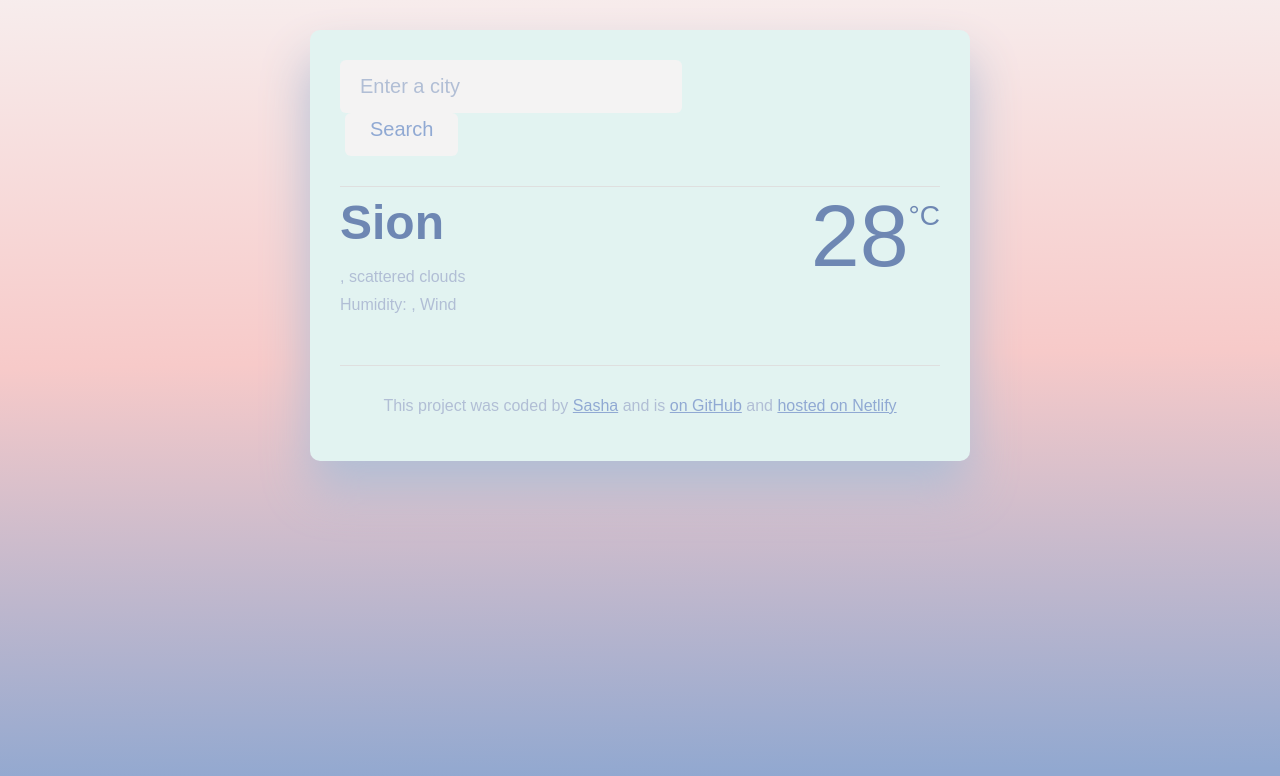
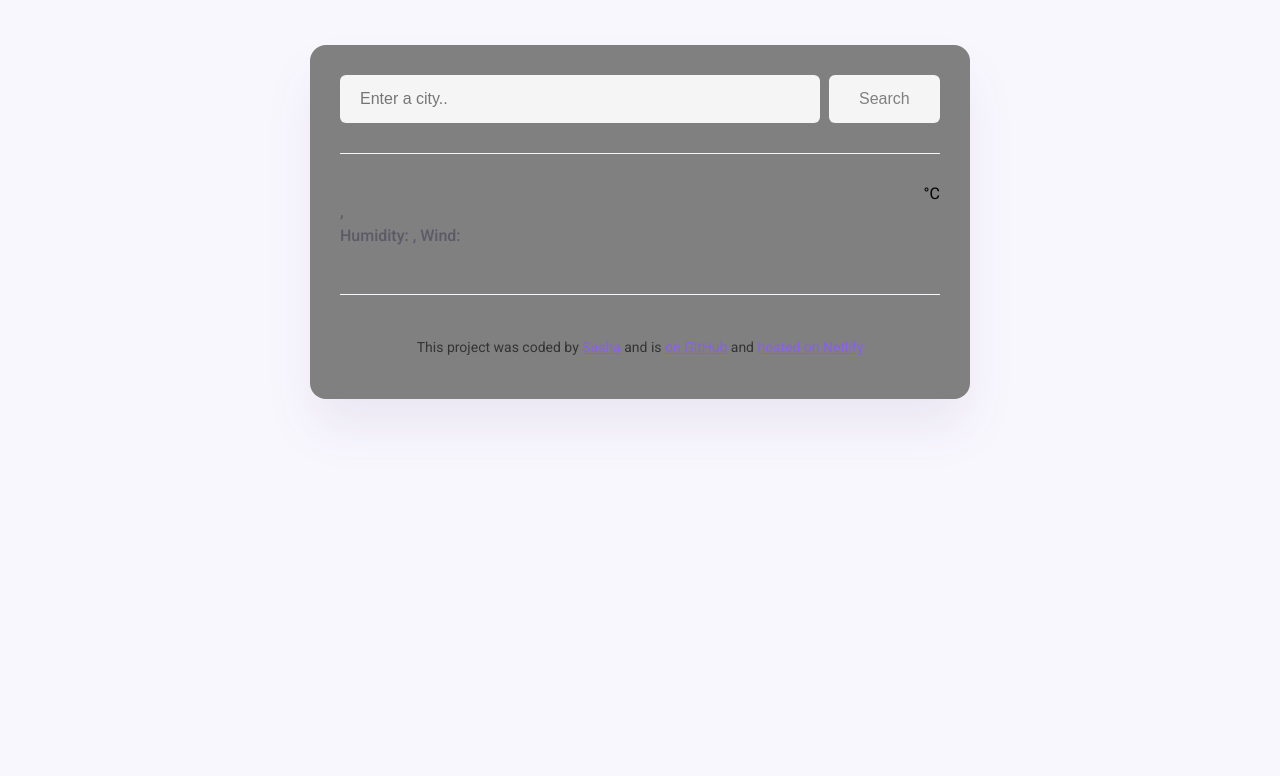
Before and after one commit to S-mic/weather-app, a plain HTML site: page index.html in a window 1280 px wide. Drawn offline with nearby package versions, Linux system fonts and the light colour scheme; no server answers.

Commit message:
finished

```diff
--- a/index.html
+++ b/index.html
@@ -16,32 +16,32 @@
  <body>
      <div class="weather-app">
       <header>
-        <form class="seach-form" id="search-form">
+        <form class="search-form" id="search-form">
           <input
             type="search"
-            placeholder="Enter a city"
+            placeholder="Enter a city.."
             required
             id="search-form-input"
-            class="search-input"
+            class="search-form-input"
           />
-          <input type="submit" value="Search" class="search-button" />
+          <input type="submit" value="Search" class="search-form-button" />
         </form>
       </header>
       <main>
         <div class="weather-app-data">
           <div>
-            <h1 class="weather-app-city" id="weather-app-city">Sion</h1>
+            <h1 class="weather-app-city" id="city"></h1>
             <p class="weather-app-details">
               <span id="time"></span>,
-              <span id="description">scattered clouds</span>
+              <span id="description"></span>
               <br />
-              Humidity: <strong id="humidity"></strong>, Wind
+              Humidity: <strong id="humidity"></strong>, Wind:
               <strong id="wind-speed"></strong>
             </p>
           </div>
-          <div class="weather-app-temp">
+          <div class="weather-app-temperature-container">
             <div id="icon"></div>
-            <div class="weather-app-temp-value" id="temperature">28</div>
+            <div class="weather-app-temperature" id="temperature"></div>
             <div class="weather-app-unit">°C</div>
           </div>
         </div>
--- a/script.js
+++ b/script.js
@@ -1,24 +1,21 @@
 function refreshWeather(response) {
   let temperatureElement = document.querySelector("#temperature");
   let temperature = response.data.temperature.current;
-  let cityElement = document.querySelector("#weather-app-city");
+  let cityElement = document.querySelector("#city");
   let descriptionElement = document.querySelector("#description");
   let humidityElement = document.querySelector("#humidity");
-  let windElement = document.querySelector("#wind-speed");
+  let windSpeedElement = document.querySelector("#wind-speed");
   let timeElement = document.querySelector("#time");
   let date = new Date(response.data.time * 1000);
-  let weatherIconElement = document.querySelector("#icon");
-
-  weatherIconElement.innerHTML = `<img src="${response.data.condition.icon_url}" class="weather-app-icon"/>`;
+  let iconElement = document.querySelector("#icon");
 
   cityElement.innerHTML = response.data.city;
   timeElement.innerHTML = formatDate(date);
   descriptionElement.innerHTML = response.data.condition.description;
+  humidityElement.innerHTML = `${response.data.temperature.humidity}%`;
+  windSpeedElement.innerHTML = `${response.data.wind.speed}km/h`;
   temperatureElement.innerHTML = Math.round(temperature);
-  humidityElement.innerHTML = `${response.data.temperature.humidity}%`;
-  windElement.innerHTML = `${response.data.wind.speed} km/h`;
-
-  getForecast(response.data.city);
+  iconElement.innerHTML = `<img src="${response.data.condition.icon_url}" class="weather-app-icon" />`;
 }
 
 function formatDate(date) {
@@ -34,66 +31,28 @@ function formatDate(date) {
     "Saturday",
   ];
   let day = days[date.getDay()];
+
   if (minutes < 10) {
     minutes = `0${minutes}`;
   }
+
   return `${day} ${hours}:${minutes}`;
 }
+
 function searchCity(city) {
-  let apiKey = "c945b1b3a38a7ed39dtf309fbc9oc934";
-  let apiUrl = `https://api.shecodes.io/weather/v1/current?query=${city}&key=${apiKey}&units=metric`;
+  let apiKey = "b2a5adcct04b33178913oc335f405433";
+  let apiUrl = `https://api.shecodes.io/weather/v1/current?query=${city}&key=${apiKey}`;
   axios.get(apiUrl).then(refreshWeather);
 }
 
 function handleSearchSubmit(event) {
   event.preventDefault();
   let searchInput = document.querySelector("#search-form-input");
+
   searchCity(searchInput.value);
 }
 
 let searchFormElement = document.querySelector("#search-form");
 searchFormElement.addEventListener("submit", handleSearchSubmit);
 
-function formatDay(timestamp) {
-  let date = new Date(timestamp * 1000);
-  let days = ["Sun", "Mon", "Tue", "Wed", "Thu", "Fri", "Sat"];
-
-  return days[date.getDay()];
-}
-
-function getForecast(city) {
-  let apiKey = "c945b1b3a38a7ed39dtf309fbc9oc934";
-  let apiUrl = `https://api.shecodes.io/weather/v1/forecast?query=${city}&key=${apiKey}&units=metric`;
-  axios(apiUrl).then(displayForecast);
-}
-function displayForecast(response) {
-  let forecastHtml = "";
-
-  response.data.daily.forEach(function (day, index) {
-    if (index < 5) {
-      forecastHtml =
-        forecastHtml +
-        `
-    <div class="weather-forecast-day">
-      <div class="weather-forecast-date">${formatDay(day.time)}</div>
-
-      <img src="${day.condition.icon_url}" class="weather-forecast-icon"/>
-
-      <div class="weather-forecast-temperatures">
-        <div class="weather-forecast-temperature">
-          <strong>${Math.round(day.temperature.maximum)}°C</strong>
-        </div>
-        <div class="weather-forecast-temperature">${Math.round(
-          day.temperature.minimum
-        )}°C</div>
-      </div>
-    </div>
-    `;
-    }
-  });
-
-  let forecastElement = document.querySelector("#forecast");
-  forecastElement.innerHTML = forecastHtml;
-}
-
 searchCity("Johannesburg");
--- a/style.css
+++ b/style.css
@@ -1,134 +1,95 @@
+body {
+  background-color: #f9f7fe;
+  font-family: "Roboto", sans-serif;
+}
+
 a {
-  color: #90a9d3;
-}
-body {
-  background: linear-gradient(
-    179.1deg,
-    rgb(247, 238, 238) -1.9%,
-    rgb(247, 202, 201) 44.9%,
-    rgb(145, 168, 208) 96.1%
-  );
-  background-attachment: fixed;
-  font-family: "Bebas Neue", sans-serif;
-}
-header{
-  display: flex;
-}
-footer {
-  border-top: 1px solid #dfdfdf;
-  color: #b1bed5;
-  padding: 15px 0 0 0;
-  text-align: center;
-}
-header {
-  border-bottom: 1px solid #dfdfdf;
-  padding: 0 0 30px 0;
-}
-input::placeholder {
-  color: #b1bed5;
-}
-.main {
-  padding: 30px 0;
-}
-.search-button {
-  background: #f4f3f3;
-  border: none;
-  border-radius: 6px;
-  color: #90a9d3;
-  font-family: "Bebas Neue", sans-serif;
-  font-size: 20px;
-  margin-left: 5px;
-  padding: 15px 25px;
-  padding-top: 5px;
-}
-.search-input {
-  background-color: #f4f3f3;
-  border: none;
-  border-radius: 6px;
-  color: #b1bed5;
-  font-family: "Bebas Neue", sans-serif;
-  font-size: 20px;
-  padding: 15px 20px;
-  width: 80%;
+  color: #885df1;
 }
 
 .weather-app {
-  background: #e2f3f1;
-  border-radius: 10px;
-  box-shadow: 0 30px 50px #b1bed5;
+  background: grey;
   max-width: 600px;
-  margin: 30px auto;
+  margin: 45px auto;
+  box-shadow: 0 30px 50px rgba(65, 50, 100, 0.08);
+  border-radius: 16px;
   padding: 30px;
 }
 
-.weather-app-city {
-  color: #6e87b3;
-  margin: 0;
-  font-size: 48px;
-  line-height: 48px;
-  margin-top: 12px;
+header {
+  border-bottom: 1px solid whitesmoke;
+  padding: 0 0 30px 0;
+}
+
+.search-form-input {
+  background-color: whitesmoke;
+  border: none;
+  border-radius: 6px;
+  width: 80%;
+  font-size: 16px;
+  padding: 15px 20px;
+}
+
+.search-form-button {
+  background: whitesmoke;
+  padding: 15px 30px;
+  border: none;
+  font-size: 16px;
+  margin-left: 5px;
+  border-radius: 6px;
+  color: grey;
+}
+
+main {
+  padding: 30px 0;
 }
 
 .weather-app-data {
   display: flex;
   justify-content: space-between;
 }
+
+.weather-app-city {
+  margin: 0;
+  font-size: 38px;
+  line-height: 48px;
+}
+
 .weather-app-details {
-  color: #b1bed5;
   font-size: 16px;
-  justify-content: space-between;
-  line-height: 28px;
+  color: rgba(39, 33, 66, 0.4);
+  line-height: 24px;
+  font-weight: 500;
 }
 
 .weather-app-details strong {
-  color: #90a9d3;
+  color: #f65282;
+}
+
+.weather-app-temperature-container {
+  display: flex;
 }
 
 .weather-app-icon {
+  width: 88px;
   height: 88px;
 }
-.weather-app-temp {
-  display: flex;
-  margin-left: 10px;
+
+.weather-app-temperature {
+  font-size: 88px;
+  line-height: 88px;
+  font-weight: bold;
 }
 
-.weather-app-temp-value {
-  color: #6e87b3;
-  font-size: 88px;
-  line-height: 98px;
-}
-.weather-app-unit {
-  color: #6e87b3;
-  margin-top: 13px;
+.weatehr-app-unit {
+  margin-top: 6px;
   font-size: 28px;
 }
-.weather-forecast {
-  display: flex;
-  justify-content: space-around;
-  margin-top: 30px;
+
+footer {
+  border-top: 1px solid #f9f7fe;
+  padding: 30px 0 0 0;
+  text-align: center;
+  font-size: 14px;
+  color: rgba(0, 0, 0, 0.6);
 }
-.weather-forecast-date {
-  color: #6e87b3;
-  font-size: 16px;
-  line-height: 20px;
-  margin-bottom: 0px;
-  text-align: center;
-}
-
-.weather-forecast-icon {
-  text-align: center;
-  width: 88px;
-}
-
-.weather-forecast-temperatures {
-  text-align: center;
-  color: #6e87b3;
-  margin-top: 10px;
-  margin-bottom: 20px;
-  display: flex;
-  justify-content: center;
-}
-
-.weather-forecast-temperature {
-  padding: 0 10px;
-}
```
